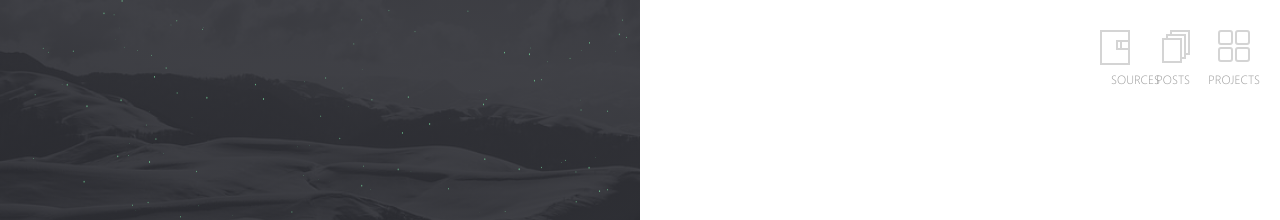
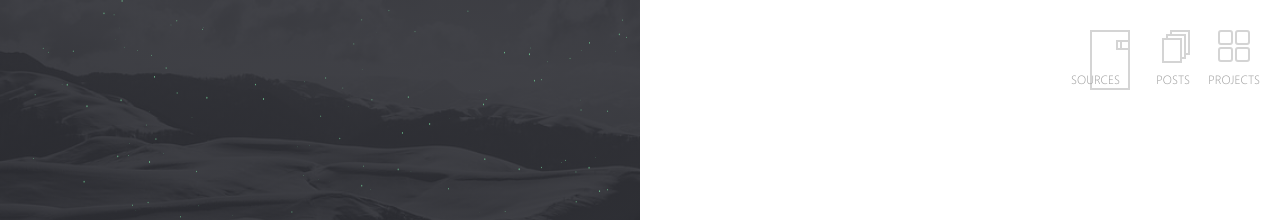
Before and after one commit to pmRed/pmred-pmred.github.com, a Jekyll site: the page built from index.md, in a window 1280 px wide. Shown: the top 220 px of the page. Built offline with Jekyll 4.4.1, drawn with Linux system fonts in a browser that asks for light colours.

Commit message:
Insiginificant update

```diff
--- a/assets/_sass/_site.scss
+++ b/assets/_sass/_site.scss
@@ -106,8 +106,8 @@ canvas {
   position: absolute;
   top: 30px;
   right: 150px;
-  width: 30px;
-  height: 35px;
+  width: 40px;
+  height: 60px;
   border: 2px solid $gray;
   background: $white;
   &:before {
@@ -179,7 +179,7 @@ canvas {
 }
 
 .ref-link {
-  right: 120px;
+  right: 160px;
 }
 .posts-link {
   right: 90px;
```
Also changed, not shown: 1 other file.
